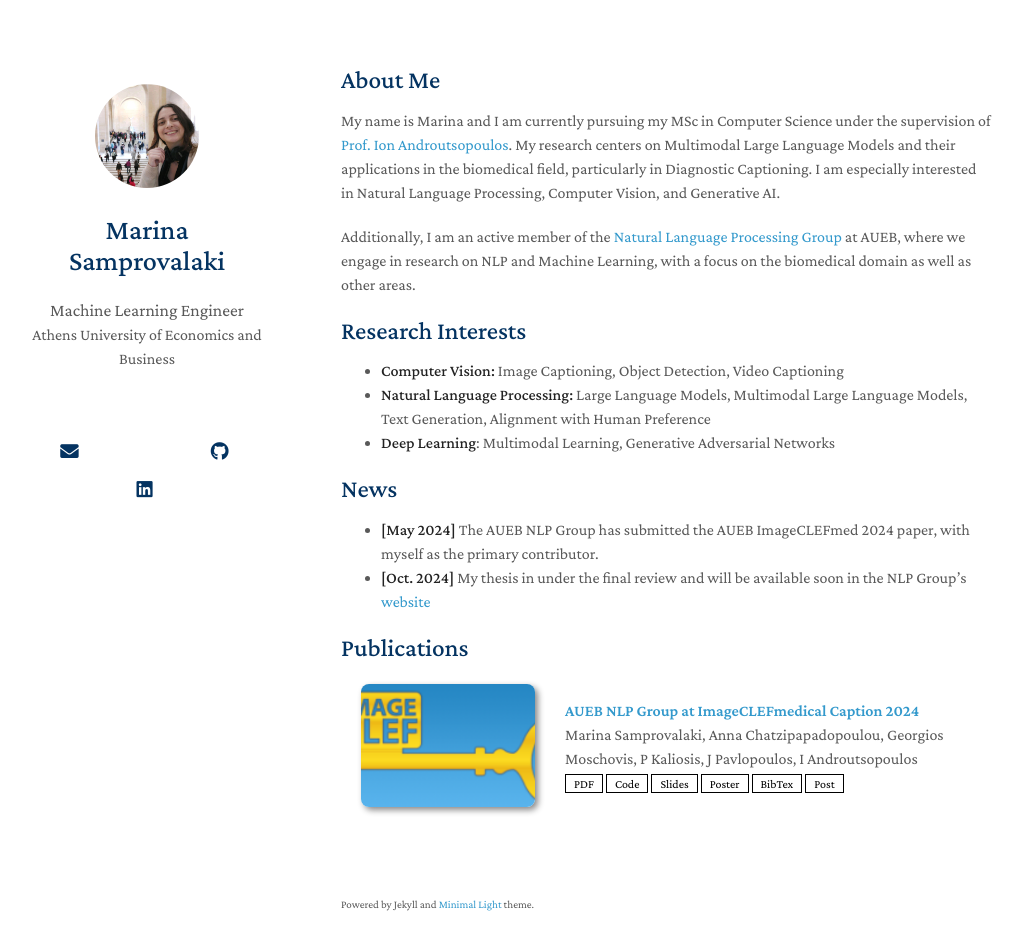
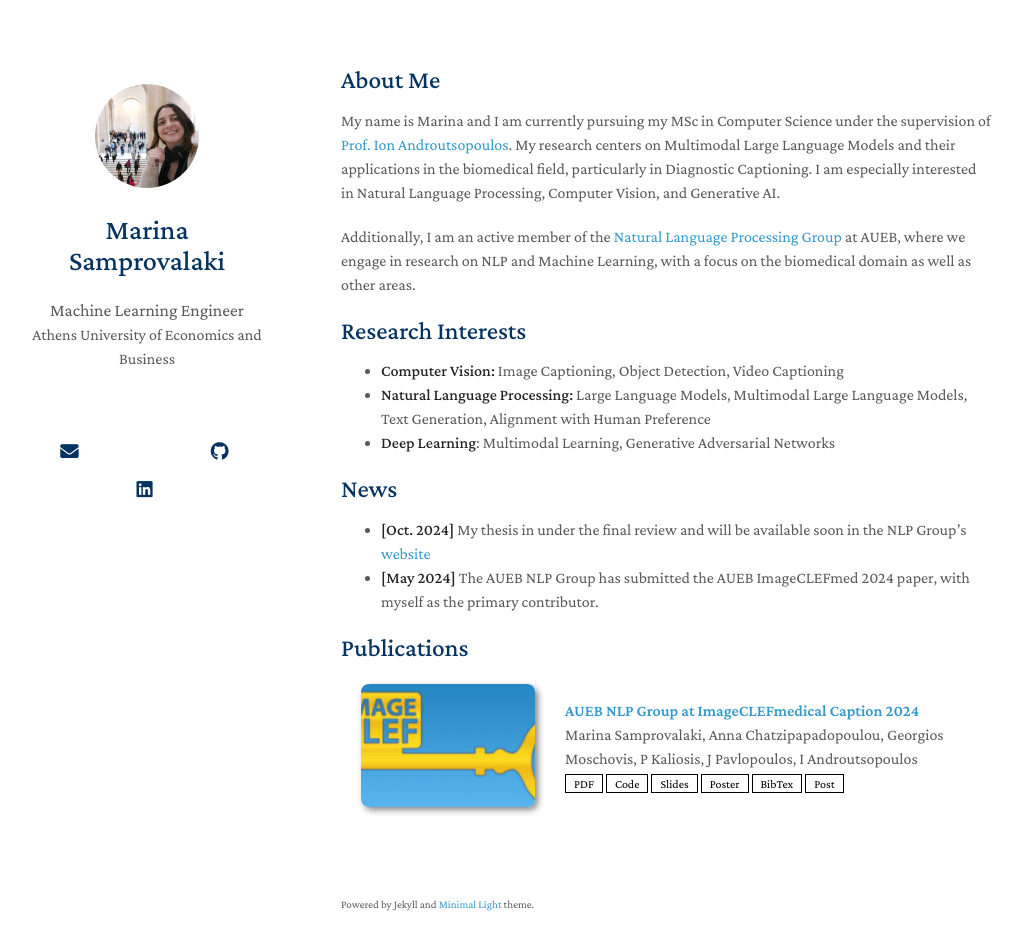
Before and after one commit to msamprovalaki/msamprovalaki.github.io, a Jekyll site: the page built from index.md, in a window 1280 px wide and 985 px high. Shown: the top 950 px of the window, without its empty margins (129-1150 px from the left). Built offline with Jekyll 4.4.1, drawn with Linux system fonts in a browser that asks for light colours; nearby versions of some CDN libraries; a style sheet for code colours, icons or effects is not loaded; our own code applies the rules of GitHub Pages for plain Markdown files.

Commit message:
Fixed News

```diff
--- a/index.md
+++ b/index.md
@@ -19,8 +19,8 @@ Additionally, I am an active member of the [Natural Language Processing Group](h
 
 ## News
 
+- **[Oct. 2024]** My thesis in under the final review and will be available soon in the NLP Group’s [website](http://nlp.cs.aueb.gr/theses.html)
 - **[May 2024]** The AUEB NLP Group has submitted the AUEB ImageCLEFmed 2024 paper, with myself as the primary contributor.
-- **[Oct. 2024]** My thesis in under the final review and will be available soon in the NLP Group’s [website](http://nlp.cs.aueb.gr/theses.html)
 
 
 {% include_relative _includes/publications.md %}
```
